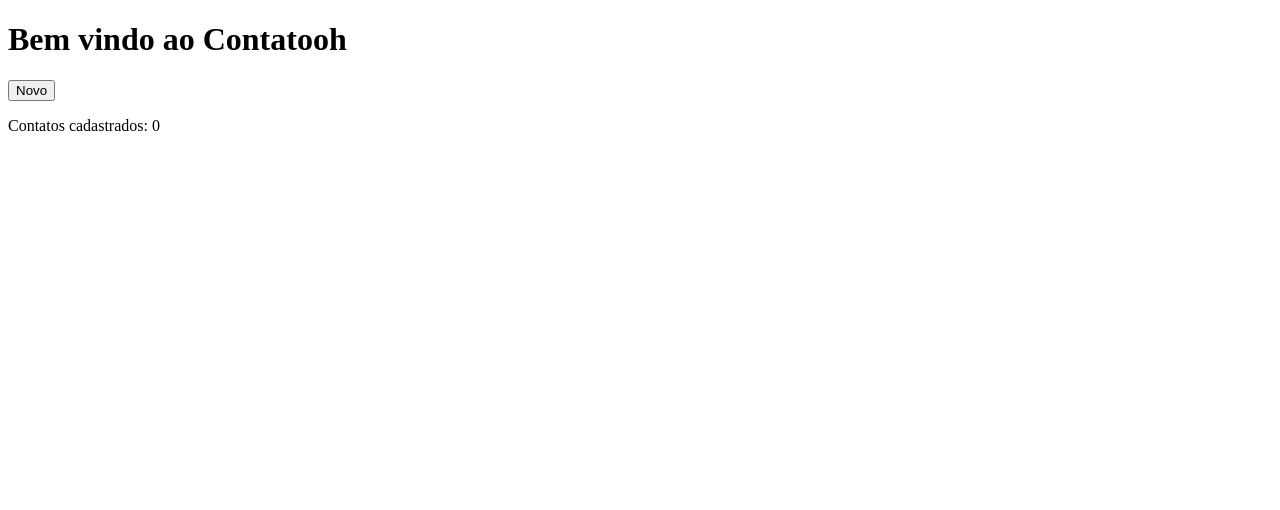
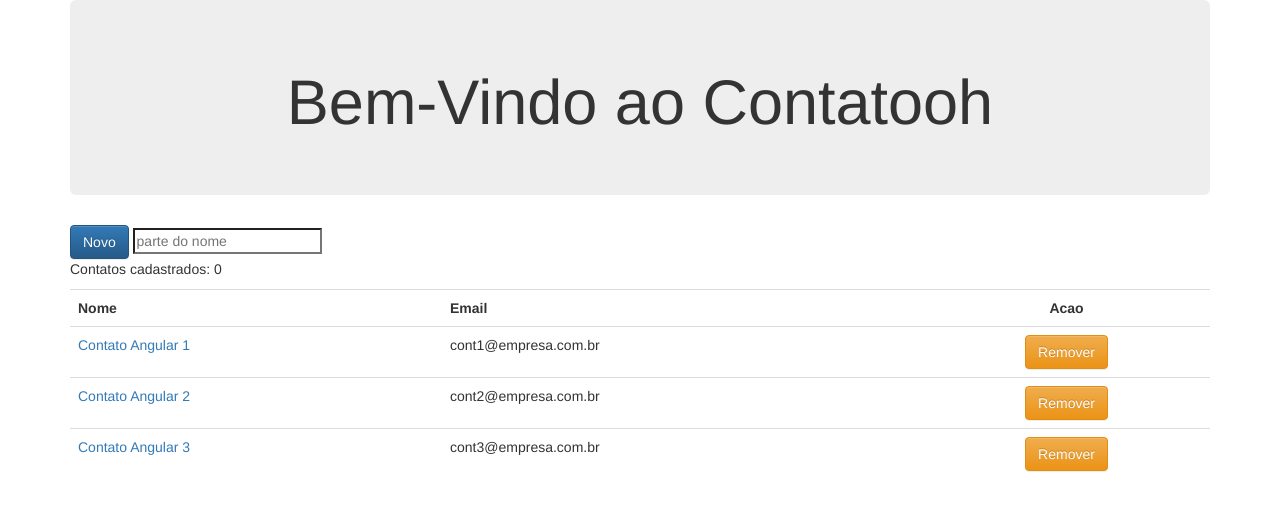
Before and after one commit to capucho/contatooh, a website: page public/index.html at #/contatos in a window 1280 px wide. Drawn offline with nearby package versions, Linux system fonts and the light colour scheme.

Commit message:
Creating new Page with list and filter

```diff
--- a/bower.json
+++ b/bower.json
@@ -14,6 +14,7 @@
   ],
   "dependencies": {
     "angular": "1.3",
-    "angular-route": "1.3"
+    "angular-route": "1.3",
+    "bootstrap": "^3.3.7"
   }
 }
--- a/package.json
+++ b/package.json
@@ -13,6 +13,8 @@
     "ejs": "^0.8.8",
     "express": "^4.8.8",
     "express-load": "^1.1.15",
-    "method-override": "^2.1.3"
+    "method-override": "^2.1.3",
+    "morgan": "^1.7.0",
+    "path": "^0.12.7"
   }
 }
--- a/public/index.html
+++ b/public/index.html
@@ -5,6 +5,8 @@
     <head>
         <meta name="viewport" content="width=device-width">
         <meta charset="UTF-8">
+        <link rel="stylesheet" href="vendor/bootstrap/dist/css/bootstrap.css">
+        <link rel="stylesheet" href="vendor/bootstrap/dist/css/bootstrap-theme.css">
         <script src="vendor/angular/angular.js"></script>
         <script src="vendor/angular-route/angular-route.js"></script>
         <script src="js/main.js"></script>
@@ -14,7 +16,7 @@
 
 
     <!-- Body -->
-    <body>
+    <body class="container">
         <div ng-view></div>
     </body>
 </html>
--- a/public/js/controllers/ContatosController.js
+++ b/public/js/controllers/ContatosController.js
@@ -1,12 +1,18 @@
-angular.module('contatooh').controller('ContatosController',
-    function($scope){
+angular.module( 'contatooh' ).controller( 'ContatosController', ContatosController );
+
+
+function ContatosController( $scope ) {
 
   $scope.total = 0;
-        $scope.incrementa = function(){
+  $scope.filtro = '';
+
+
+
+  $scope.incrementa = function () {
     $scope.total++;
   };
 
-        $scope.contatos = [{
+  $scope.contatos = [ {
     "_id": 1,
     "nome": "Contato Angular 1",
     "email": "cont1@empresa.com.br"
@@ -18,5 +24,6 @@ angular.module('contatooh').controller('ContatosController',
     "_id": 3,
     "nome": "Contato Angular 3",
     "email": "cont3@empresa.com.br"
-        }];
-});
+  } ];
+
+}
--- a/public/js/main.js
+++ b/public/js/main.js
@@ -1,15 +1,29 @@
 //primeiro parametro eh o nome do modulo
 //o segundo eh um array com todas as suas dependencias
 
-angular.module('contatooh', ['ngRoute'])
-    .config(function($routeProvider) {
+angular.module( 'contatooh', [ 'ngRoute' ] )
+  .config( _config );
 
-        $routeProvider.when('/contatos', {
-         templateUrl: 'partials/contatos.html',
-         controller: 'ContatosController'
-       });
-       $routeProvider.when('/contatos/:contatoId', {
-        templateUrl: 'partials/contato.html',
-        controller: 'ContatosController'
-      });
-    });
+
+/**
+ * Configuration Function
+ * @param  {[Object]} $routeProvider [Injection of routeProvider]
+ */
+
+function _config( $routeProvider ) {
+
+  $routeProvider.when( '/contatos', {
+    templateUrl: 'partials/contatos.html',
+    controller: 'ContatosController'
+  } );
+
+  $routeProvider.when( '/contatos/:contatoId', {
+    templateUrl: 'partials/contato.html',
+    controller: 'ContatosController'
+  } );
+
+  $routeProvider.otherwise( {
+    redirectTo: '/contatos'
+  } );
+
+};
--- a/public/partials/contatos.html
+++ b/public/partials/contatos.html
@@ -1,7 +1,34 @@
-<h1> Bem vindo ao Contatooh </h1>
+<div class="jumbotron">
+    <h1 class="text-center">
+        Bem-Vindo ao Contatooh</h1>
+</div>
 
-<button ng-click="incrementa()"> Novo </button>
+<button class="btn btn-primary" name="btnIncrementa" ng-click="incrementa();">Novo</button>
+<input ng-model="filtro" type="search" placeholder="parte do nome" />
+<p>
+    Contatos cadastrados:
+    {{total}}
+</p>
 
-<p>
-    Contatos cadastrados: {{total}}
-</p>
+<div class="table-responsive">
+
+    <table class="table table-hover">
+
+        <tr>
+            <th>Nome</th>
+            <th>Email</th>
+            <th class="text-center">Acao</th>
+        </tr>
+        <tr ng-repeat="contato in contatos | filter : filtro">
+            <td>
+                <a>{{contato.nome}}</a>
+            </td>
+            <td>
+                {{contato.email}}
+            </td>
+            <td class="text-center">
+                <button class="btn btn-warning"> Remover </button>
+            </td>
+        </tr>
+    </table>
+</div>
```
Lines whose indentation alone changed are shown as unchanged.
